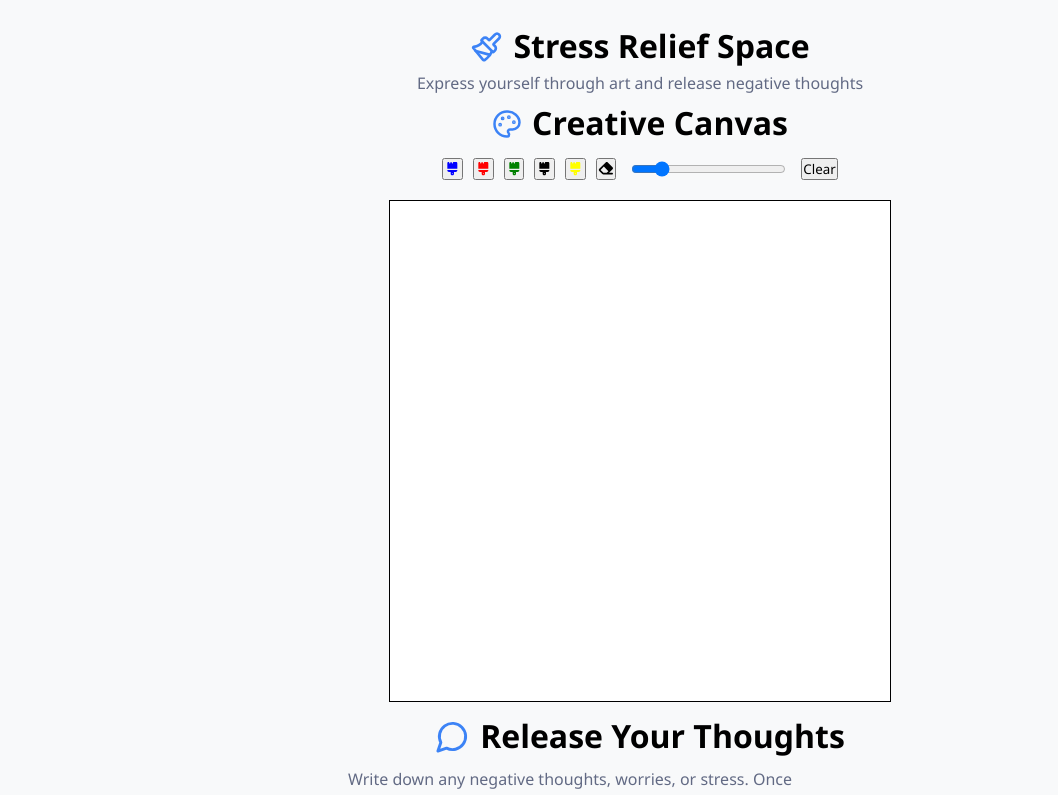
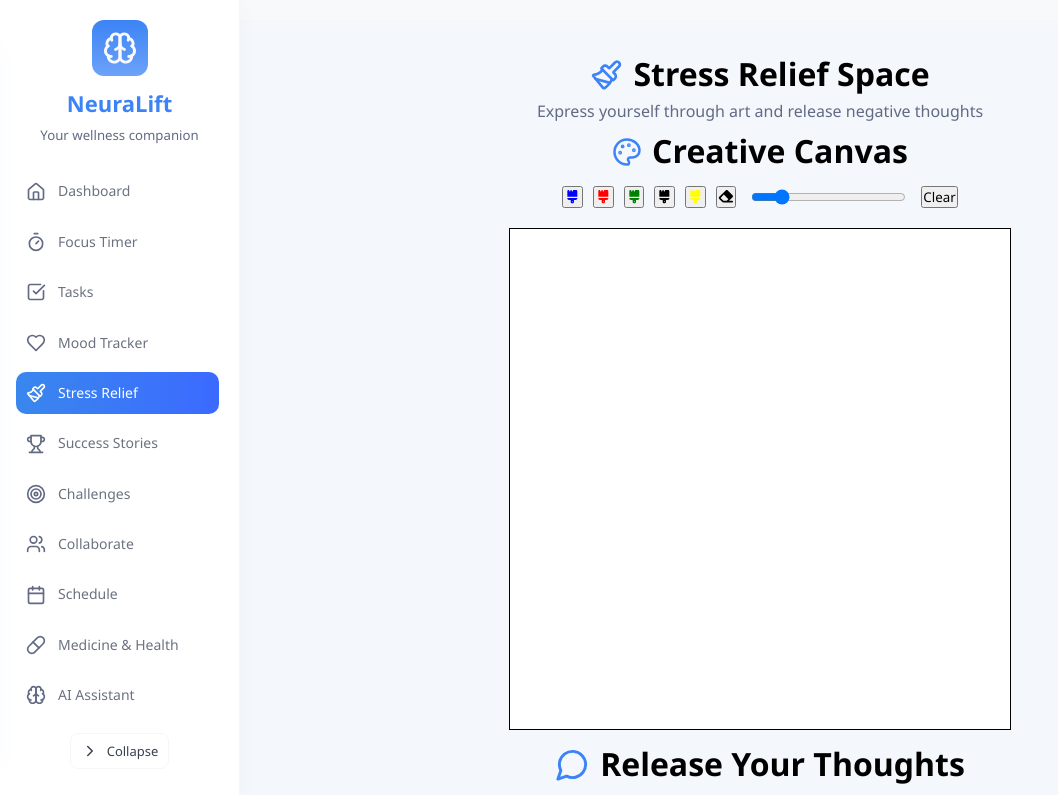
Before and after one commit to ghinashour/NeuraLift, a React (Create React App) app in the folder frontend/: page /stressRelief in a window 1280 px wide. Shown: the top 795 px of the page, without its empty margins (0-1058 px from the left). Built offline with nearby package versions, Linux system fonts and the light colour scheme.

Commit message:
refining the collapsability of the sidbar

```diff
--- a/frontend/src/App.js
+++ b/frontend/src/App.js
@@ -35,7 +35,7 @@ function App() {
           />
 
           {/* Other pages inside Layout */}
-          <Route>
+          <Route element={<Layout/>}>
             <Route path="taskManager" element={<TaskManagerPage />} />
             <Route path="stressRelief" element={<StressRelief />} />
           </Route>
--- a/frontend/src/components/Sidebar.jsx
+++ b/frontend/src/components/Sidebar.jsx
@@ -95,34 +95,26 @@ const getNavIcon = (key, isActive) => {
 };
 
 const navItems = [
-    { key: 'dashboard', label: 'Dashboard', path: '/dashboard' },
-    { key: 'timer', label: 'Focus Timer', path: '/focus-timer' },
-    { key: 'tasks', label: 'Tasks', path: '/' },
-    { key: 'mood', label: 'Mood Tracker', path: '/mood-tracker' },
-    { key: 'stress', label: 'Stress Relief', path: '/stress-relief' },
-    { key: 'success', label: 'Success Stories', path: '/success-stories' },
-    { key: 'challenges', label: 'Challenges', path: '/challenges' },
-    { key: 'collab', label: 'Collaborate', path: '/collaborate' },
-    { key: 'schedule', label: 'Schedule', path: '/schedule' },
-    { key: 'medicine', label: 'Medicine & Health', path: '/medicine-health' },
+    { key: 'dashboard', label: 'Dashboard', path: '/Dashboard' },
+    { key: 'timer', label: 'Focus Timer', path: '/focusTimer' },
+    { key: 'tasks', label: 'Tasks', path: '/taskManager' },
+    { key: 'mood', label: 'Mood Tracker', path: '/moodTracker' },
+    { key: 'stress', label: 'Stress Relief', path: '/stressRelief' },
+    { key: 'success', label: 'Success Stories', path: '/successStories' },
+    { key: 'challenges', label: 'Challenges', path: '/Challenges' },
+    { key: 'collab', label: 'Collaborate', path: '/Collaborate' },
+    { key: 'schedule', label: 'Schedule', path: '/Schedule' },
+    { key: 'medicine', label: 'Medicine & Health', path: '/medicineHealth' },
     { key: 'assistant', label: 'AI Assistant', path: '/ai-assistant' }
 ];
 
-const Sidebar = ({ children }) => {
+const Sidebar = ({ isCollapsed, setIsCollapsed }) => {
     const navigate = useNavigate();
     const location = useLocation();
-    const [isMobileMenuOpen, setIsMobileMenuOpen] = useState(false);
 
     const handleNavClick = (path) => {
-        // Only navigate to paths that are implemented
-        if (path === '/' || path.startsWith('/task')) {
+        // Navigation for all items
     navigate(path);
-            setIsMobileMenuOpen(false); // Close mobile menu after navigation
-        } else {
-            // For other routes, just close the mobile menu
-            // These will be implemented by teammates
-            setIsMobileMenuOpen(false);
-        }
     };
 
     const isActive = (path) => {
@@ -133,58 +125,48 @@ const Sidebar = ({ children }) => {
     };
 
     return (
-        <div className="app-shell">
-            {/* Mobile Header */}
-            <header className="mobile-header">
-                <div className="mobile-brand">
-                    <div className="mobile-brand-icon">
-                        <img src={logo} alt="NeuraLift" />
-                    </div>
-                    <div className="mobile-brand-text">
-                        <div className="mobile-brand-name">NeuraLift</div>
-                    </div>
-                </div>
-                <button
-                    className="mobile-menu-btn"
-                    onClick={() => setIsMobileMenuOpen(!isMobileMenuOpen)}
-                    aria-label="Toggle menu"
-                >
-                    <svg width="24" height="24" viewBox="0 0 24 24" fill="none">
-                        <path d="M3 12H21" stroke="currentColor" strokeWidth="2" strokeLinecap="round" strokeLinejoin="round" />
-                        <path d="M3 6H21" stroke="currentColor" strokeWidth="2" strokeLinecap="round" strokeLinejoin="round" />
-                        <path d="M3 18H21" stroke="currentColor" strokeWidth="2" strokeLinecap="round" strokeLinejoin="round" />
-                    </svg>
-                </button>
-            </header>
-
-            {/* Mobile Menu Overlay */}
-            {isMobileMenuOpen && <div className="mobile-overlay" onClick={() => setIsMobileMenuOpen(false)} />}
-
-            <aside className={`sidebar ${isMobileMenuOpen ? 'sidebar-open' : ''}`}>
+        <>
+      <aside className={`sidebar ${isCollapsed ? "collapsed" : ""}`}>
         <div className="brand">
           <div className="brand-icon">
             <img src={logo} alt="NeuraLift" />
           </div>
+          {!isCollapsed && (
+            <>
               <div className="brand-name">NeuraLift</div>
               <div className="brand-sub">Your wellness companion</div>
+            </>
+          )}
         </div>
 
         <nav className="nav">
-                    {navItems.map(item => (
+          {navItems.map((item) => (
             <div
               key={item.key}
-                            className={`nav-item ${isActive(item.path) ? 'active' : ''}`}
+              className={`nav-item ${isActive(item.path) ? "active" : ""}`}
               onClick={() => handleNavClick(item.path)}
+              title={isCollapsed ? item.label : undefined} // tooltip when collapsed
             >
               {getNavIcon(item.key, isActive(item.path))}
-                            <span>{item.label}</span>
+              <span className="nav-label">{item.label}</span>
             </div>
           ))}
         </nav>
+
+        <div className="sidebar-footer">
+          <button
+            className="collapse-btn"
+            onClick={() => setIsCollapsed(!isCollapsed)}
+            aria-label={isCollapsed ? "Expand sidebar" : "Collapse sidebar"}
+          >
+            <svg className={`collapse-icon ${isCollapsed ? "rotated" : ""}`} width="18" height="18" viewBox="0 0 24 24" fill="none">
+              <path d="M9 6L15 12L9 18" stroke="currentColor" strokeWidth="2" strokeLinecap="round" strokeLinejoin="round"/>
+            </svg>
+            {!isCollapsed && <span>Collapse</span>}
+          </button>
+        </div>
       </aside>
-
-            <main className="content">{children}</main>
-        </div>
+    </>
   );
 };
 
--- a/frontend/src/layouts/Layout.jsx
+++ b/frontend/src/layouts/Layout.jsx
@@ -1,19 +1,23 @@
+// src/layouts/Layout.jsx
+import React, { useState } from "react";
+import { Outlet, useLocation } from "react-router-dom";
+import Sidebar from "../components/Sidebar";
+import "../styles/Sidebar.css"; // sidebar css also contains layout variables
 
-// Layout.jsx
-import React from "react";
-import Sidebar from "../components/Sidebar";
-import { useLocation } from "react-router-dom";
-
-export default function Layout({ children }) {
+export default function Layout() {
   const location = useLocation();
-
-  // Hide Sidebar on the landing page "/"
+  // we expect landing ("/") to be outside Layout; extra guard:
   const showSidebar = location.pathname !== "/";
+  const [isCollapsed, setIsCollapsed] = useState(false);
 
   return (
-    <div className="flex h-screen">
-      {showSidebar && <Sidebar />}
-      <main className="flex-1 p-6 overflow-y-auto">{children}</main>
+    <div className={`app-layout ${isCollapsed ? "sidebar-collapsed" : ""}`}>
+      {showSidebar && (
+        <Sidebar isCollapsed={isCollapsed} setIsCollapsed={setIsCollapsed} />
+      )}
+      <main className="layout-main">
+        <Outlet />
+      </main>
     </div>
   );
 }
--- a/frontend/src/styles/Sidebar.css
+++ b/frontend/src/styles/Sidebar.css
@@ -1,188 +1,208 @@
-.app-shell {
-    display: grid;
-    grid-template-columns: 220px 1fr;
-    min-height: 100vh;
-    background: #f1f5f9;
+/* src/styles/Sidebar.css */
+
+/* Layout variables: changed by .app-layout.sidebar-collapsed */
+.app-layout {
+  --sidebar-width: 240px;
+  --sidebar-collapsed-width: 72px;
 }
 
-/* Mobile Header */
-.mobile-header {
-    display: none;
-    background: white;
-    border-bottom: 1px solid #e2e4e9;
-    padding: 12px 16px;
-    position: sticky;
-    top: 0;
-    z-index: 100;
-    grid-column: 1 / -1;
+/* when collapsed */
+.app-layout.sidebar-collapsed {
+  --sidebar-width: var(--sidebar-collapsed-width);
 }
 
-.mobile-brand {
-    display: flex;
-    align-items: center;
-    gap: 12px;
-    flex: 1;
+/* basic page layout */
+.app-layout {
+  display: flex;
+  min-height: 100vh;
+  background: #f4f7fb; /* page background */
 }
 
-.mobile-brand-icon {
-    width: 40px;
-    height: 40px;
-    border-radius: 8px;
-    display: grid;
-    place-items: center;
-    background: linear-gradient(135deg, #3C83F6 0%, #6DA2F8 100%);
-    box-shadow: 0 0 20px 0 rgba(60, 131, 246, 0.20);
+/* fixed sidebar */
+.sidebar {
+  position: fixed;
+  left: 0;
+  top: 0;
+  bottom: 0;
+  width: var(--sidebar-width);
+  background: #ffffff;
+  border-right: 1px solid rgba(34, 46, 80, 0.04);
+  padding: 20px 16px;
+  display: flex;
+  flex-direction: column;
+  gap: 18px;
+  transition: width 220ms ease, transform 220ms ease;
+  z-index: 1000;
+  box-shadow: 0 1px 20px rgba(65, 80, 120, 0.03);
 }
 
-.mobile-brand-icon img {
-    width: 24px;
-    height: 24px;
+/* small left accent stripe similar to screenshot */
+.sidebar::before {
+  content: "";
+  position: absolute;
+  left: -6px;
+  top: 40px;
+  bottom: 40px;
+  width: 4px;
+  background: linear-gradient(180deg,#2f80ed,#60a5fa);
+  border-radius: 8px;
+  box-shadow: 0 6px 18px rgba(47,128,237,0.08);
 }
 
-.mobile-brand-name {
-    font-weight: 700;
-    color: #3c83f6;
-    font-size: 18px;
+/* brand area */
+.brand-container{
+    display: flex;
+  flex-direction: column;
+  align-items: center;
+  justify-content: flex-start; /* Changed from center to flex-start */
+  gap: 2px;
+  margin-top: 0; /* Ensure no top margin */
+  padding-top: 0; /* Ensure no top padding */
+  margin-bottom: 10px; /* Reduced from previous value */
 }
-
-.mobile-menu-btn {
-    background: none;
-    border: none;
-    color: #626a84;
-    cursor: pointer;
-    padding: 8px;
-    border-radius: 6px;
-    transition: background-color 0.2s ease;
-}
-
-.mobile-menu-btn:hover {
-    background: #f1f5f9;
-}
-
-/* Mobile Overlay */
-.mobile-overlay {
-    display: none;
-    position: fixed;
-    top: 0;
-    left: 0;
-    right: 0;
-    bottom: 0;
-    background: rgba(0, 0, 0, 0.5);
-    z-index: 150;
-}
-
-.sidebar {
-    background: #ffffff;
-    border-right: 1px solid #e2e4e9;
-    padding: 20px 16px;
-    transition: transform 0.3s ease;
-}
-
-.brand {
-    display: flex;
-    flex-direction: column;
-    align-items: center;
-    gap: 6px;
-    margin-bottom: 16px;
-}
-
 .brand-icon {
-    width: 56px;
-    height: 56px;
-    border-radius: 12px;
-    display: grid;
-    place-items: center;
-    background: linear-gradient(135deg, #3C83F6 0%, #6DA2F8 100%);
-    box-shadow: 0 0 30px 0 rgba(60, 131, 246, 0.20);
+  display: flex;
+  justify-content: center;
+  align-items: center;
+  margin-bottom: 10px; /* Space between logo and text */
 }
 
 .brand-icon img {
-    width: 32px;
-    height: 32px;
+  width: 56px;
+  height: 56px;
+  object-fit: contain;
+  background: linear-gradient(180deg, #3C83F6, #6DA2F8);
+  padding: 10px;
+  border-radius: 12px;
 }
 
 .brand-name {
-    font-weight: 700;
-    color: #3c83f6;
+   text-align: center;
+  font-weight: 600;
+  font-size: 22px;
+  color: #3C83F6;
+}
+.brand-sub {
+    text-align: center;
+  font-size: 13.23px;
+  color: #626A84;
+  margin-top: 4px;
 }
 
-.brand-sub {
-    font-size: 12px;
-    color: #626a84;
+/* nav */
+.nav {
+  display: flex;
+  flex-direction: column;
+  gap: 8px;
+  margin-top: 6px;
+  flex: 1;
+  overflow: auto;
+  padding-right: 4px;
 }
 
-.nav {
-    margin-top: 12px;
-    display: flex;
-    flex-direction: column;
-    gap: 6px;
+/* nav item */
+.nav-item {
+  display: flex;
+  align-items: center;
+  gap: 12px;
+  padding: 10px;
+  border-radius: 10px;
+  cursor: pointer;
+  color: #6b7280;
+  font-size: 14px;
+  user-select: none;
+  transition: background 160ms ease, color 160ms ease, transform 120ms ease;
 }
 
-.nav-item {
-    display: flex;
-    align-items: center;
-    gap: 8px;
-    padding: 10px 12px;
-    border-radius: 8px;
-    color: #2b2f3b;
-    cursor: pointer;
-    transition: all 0.2s ease;
+.nav-item svg { flex-shrink: 0; }
+
+/* hover */
+.nav-item:hover {
+  background: rgba(47,128,237,0.06);
+  color: #1f2a44;
 }
 
-.nav-item:hover {
-    background: #F1F5F9;
+/* active item */
+.nav-item.active {
+  background: linear-gradient(90deg, rgba(47,128,237,0.95), rgba(49,98,255,0.95));
+  color: white;
+}
+.nav-item.active svg path, .nav-item.active svg circle, .nav-item.active svg rect {
+  stroke: #fff !important;
+  fill: none !important;
 }
 
-.nav-item.active {
-    border-radius: 12px;
-    background: linear-gradient(101deg, #3C83F6 0%, #6DA2F8 100%);
-    box-shadow: 0 2px 10px -2px rgba(60, 131, 246, 0.10);
-    color: #FAFAFA;
-    font-weight: 600;
+/* label */
+.nav-label {
+  white-space: nowrap;
+  transition: opacity 200ms ease, transform 200ms ease;
 }
 
-.nav-icon {
-    width: 20px;
-    height: 20px;
+/* footer (collapse button) */
+.sidebar-footer {
+  display: flex;
+  align-items: center;
+  justify-content: center;
+  padding: 6px 0;
 }
 
-.content {
-    padding: 24px;
-    overflow-x: hidden;
+.collapse-btn {
+  display: inline-flex;
+  align-items: center;
+  gap: 8px;
+  padding: 8px 10px;
+  border-radius: 8px;
+  background: transparent;
+  border: 1px solid rgba(34,46,80,0.04);
+  cursor: pointer;
+  transition: background 140ms ease, transform 120ms ease;
+  color: #374151;
+  font-size: 13px;
+}
+.collapse-btn:hover {
+  background: rgba(34,46,80,0.04);
 }
 
+/* rotate arrow when collapsed */
+.collapse-icon {
+  transition: transform 200ms ease;
+}
+.collapse-icon.rotated {
+  transform: rotate(180deg);
+}
+
+/* main content area should leave space for the sidebar */
+.layout-main {
+  flex: 1;
+  margin-left: var(--sidebar-width);
+  padding: 28px;
+  transition: margin-left 220ms ease;
+  background: #f4f7fb;
+  min-height: 100vh;
+}
+
+/* collapsed styles: hide labels and shrink sidebar */
+.app-layout.sidebar-collapsed .sidebar {
+  width: var(--sidebar-collapsed-width);
+}
+.app-layout.sidebar-collapsed .nav-label {
+  opacity: 0;
+  transform: translateX(-6px);
+  width: 0;
+  pointer-events: none;
+}
+.app-layout.sidebar-collapsed .brand-name,
+.app-layout.sidebar-collapsed .brand-sub,
+.app-layout.sidebar-collapsed .collapse-btn span {
+  display: none;
+}
+
+/* nicer touch for icons when collapsed: center them */
+.app-layout.sidebar-collapsed .nav-item {
+  justify-content: center;
+}
+
+/* mobile behaviour */
 @media (max-width: 900px) {
-    .app-shell {
-        grid-template-columns: 1fr;
-        grid-template-rows: auto 1fr;
-    }
 
-    .mobile-header {
-        display: flex;
-        justify-content: space-between;
-        align-items: center;
-    }
-
-    .mobile-overlay {
-        display: block;
-    }
-
-    .sidebar {
-        position: fixed;
-        top: 0;
-        left: 0;
-        bottom: 0;
-        width: 280px;
-        z-index: 200;
-        transform: translateX(-100%);
-        box-shadow: 2px 0 10px rgba(0, 0, 0, 0.1);
-    }
-
-    .sidebar-open {
-        transform: translateX(0);
-    }
-
-    .content {
-        padding: 16px;
-    }
 }
```
Lines whose indentation alone changed are shown as unchanged.
